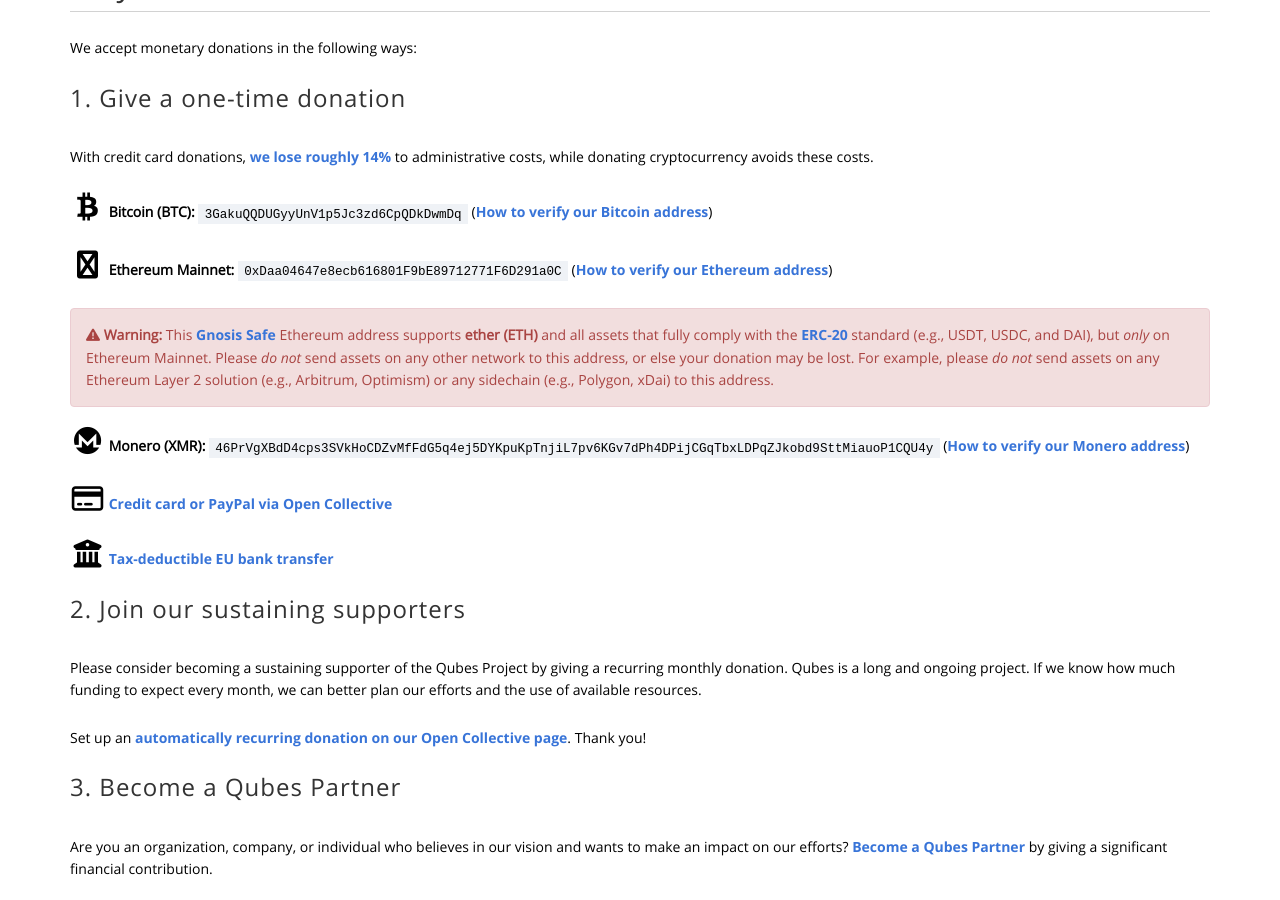
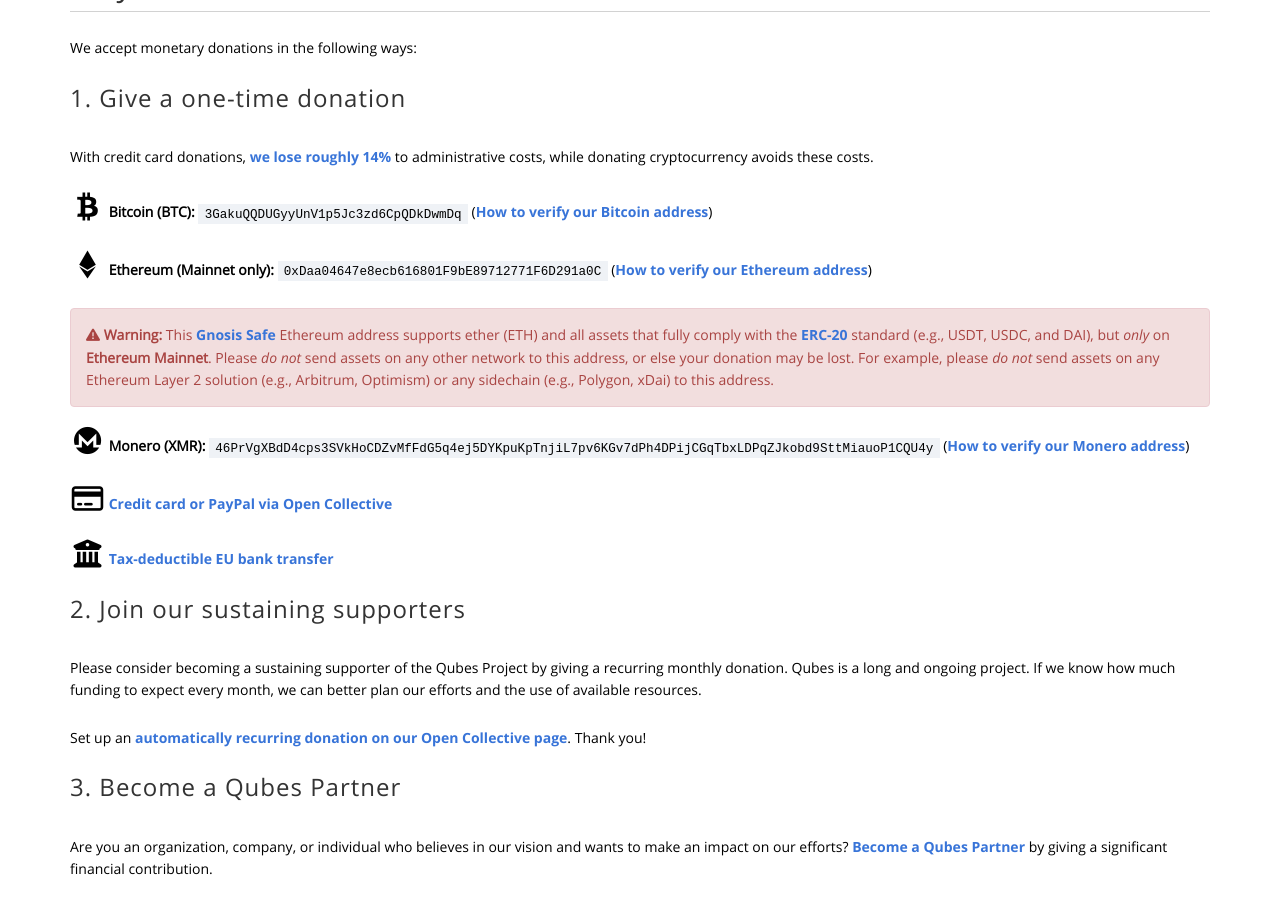
Before and after one commit to QubesOS/qubesos.github.io, a Jekyll site: the page built from pages/donate.md, in a window 1280 px wide and 900 px high, scrolled down 310 px. Built offline with Jekyll 4.4.1, drawn with Linux system fonts in a browser that asks for light colours; some web fonts are replaced.

Commit message:
Clarify text; fix icon

```diff
--- a/pages/donate.md
+++ b/pages/donate.md
@@ -23,11 +23,11 @@ With credit card donations, [we lose roughly 14%](https://docs.opencollective.fo
 
 **<i class="fa fa-2x fa-fw black-icon fa-bitcoin"></i> Bitcoin (BTC):** `3GakuQQDUGyyUnV1p5Jc3zd6CpQDkDwmDq` ([How to verify our Bitcoin address](#how-do-i-verify-your-bitcoin-address))
 
-**<i class="fa fa-2x fa-fw black-icon fa-ethereum"></i> Ethereum Mainnet:** `0xDaa04647e8ecb616801F9bE89712771F6D291a0C` ([How to verify our Ethereum address](#how-do-i-verify-your-ethereum-address))
+**<i class="fa fa-2x fa-fw black-icon fa-brands fa-ethereum"></i> Ethereum (Mainnet only):** `0xDaa04647e8ecb616801F9bE89712771F6D291a0C` ([How to verify our Ethereum address](#how-do-i-verify-your-ethereum-address))
 
 <div class="alert alert-danger" role="alert">
   <i class="fa fa-exclamation-triangle"></i>
-  <b>Warning:</b> This <a href="https://gnosis-safe.io/">Gnosis Safe</a> Ethereum address supports <b>ether (ETH)</b> and all assets that fully comply with the <a href="https://ethereum.org/en/developers/docs/standards/tokens/erc-20/">ERC-20</a> standard (e.g., USDT, USDC, and DAI), but <em>only</em> on Ethereum Mainnet. Please <em>do not</em> send assets on any other network to this address, or else your donation may be lost. For example, please <em>do not</em> send assets on any Ethereum Layer 2 solution (e.g., Arbitrum, Optimism) or any sidechain (e.g., Polygon, xDai) to this address.
+  <b>Warning:</b> This <a href="https://gnosis-safe.io/">Gnosis Safe</a> Ethereum address supports ether (ETH) and all assets that fully comply with the <a href="https://ethereum.org/en/developers/docs/standards/tokens/erc-20/">ERC-20</a> standard (e.g., USDT, USDC, and DAI), but <em>only</em> on <b>Ethereum Mainnet</b>. Please <em>do not</em> send assets on any other network to this address, or else your donation may be lost. For example, please <em>do not</em> send assets on any Ethereum Layer 2 solution (e.g., Arbitrum, Optimism) or any sidechain (e.g., Polygon, xDai) to this address.
 </div>
 
 **<i class="fab fa-2x fa-fw black-icon fa-monero"></i> Monero (XMR):** `46PrVgXBdD4cps3SVkHoCDZvMfFdG5q4ej5DYKpuKpTnjiL7pv6KGv7dPh4DPijCGqTbxLDPqZJkobd9SttMiauoP1CQU4y` ([How to verify our Monero address](#how-do-i-verify-your-monero-address))
```
